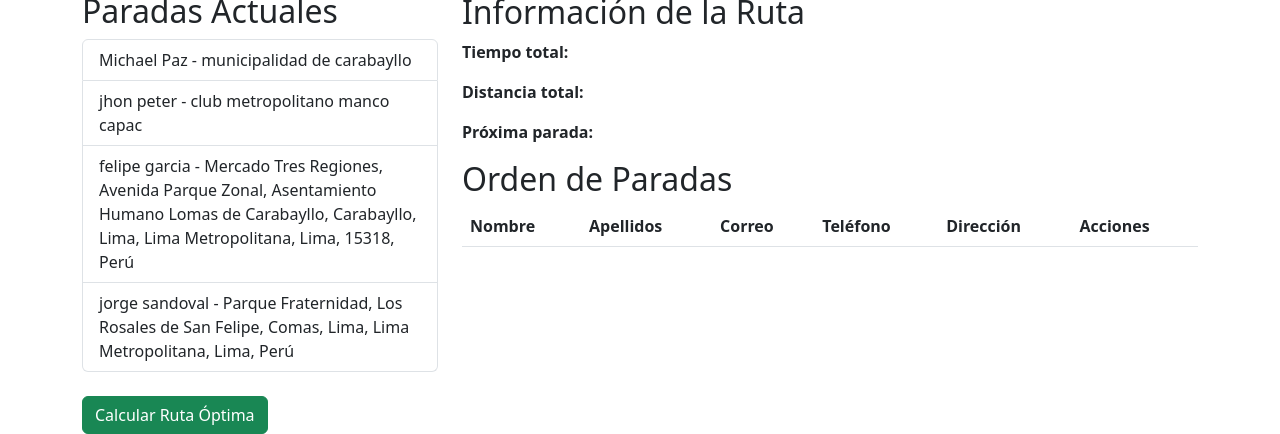
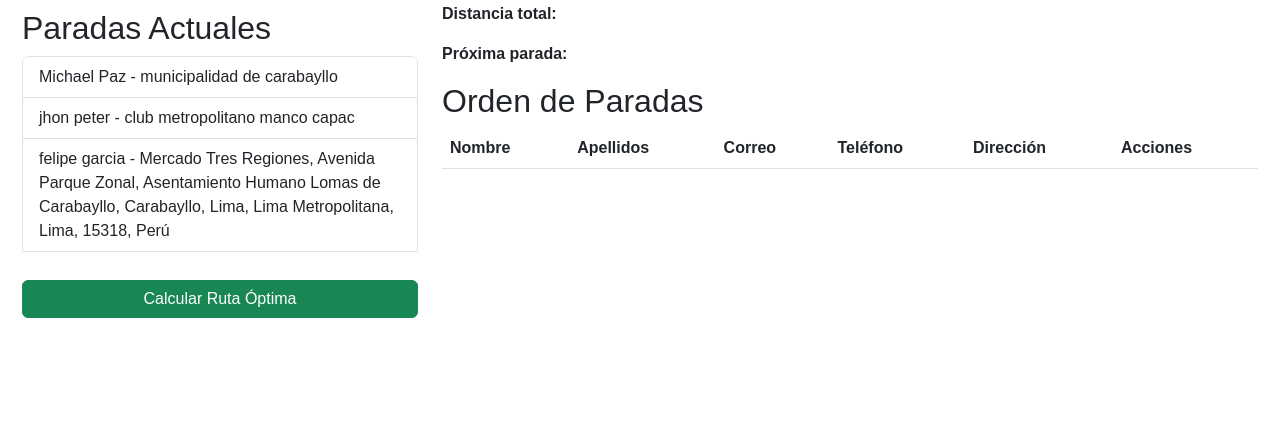
Before and after one commit to michito21/workflow-turista, a Flask app: page / in a window 1280 px wide. Shown: the part 633-1067 px from the top of the page. After the commit the page ends 951 px from the top, so only its background shows below. Run offline with Flask 3, Linux system fonts and the light colour scheme; data comes from the database, SQL or seed files in the repository; lists and menus that the app fills with data are empty; some libraries are stand-ins or nearby versions.

Commit message:
SUBIENDO COPIA 4: Modificamos la interfaz para que tenga una mejor presentacion al ejecutar en android

```diff
--- a/static/css/styles.css
+++ b/static/css/styles.css
@@ -13,3 +13,54 @@
 .sugerencia:hover {
     background-color: #f0f0f0;
 }
+
+/* Estilos generales */
+body {
+    font-family: Arial, sans-serif;
+    padding: 10px;
+}
+
+/* Ajustes para el mapa */
+#map {
+    width: 100%;
+    height: 400px;
+    margin-bottom: 20px;
+}
+
+/* Ajustes para el formulario */
+#form-parada .form-control {
+    margin-bottom: 10px;
+}
+
+/* Ajustes para la lista de paradas */
+#lista-paradas {
+    max-height: 200px;
+    overflow-y: auto;
+}
+
+/* Ajustes para la tabla */
+.table-responsive {
+    overflow-x: auto;
+}
+
+/* Ajustes para los botones */
+.btn {
+    margin-bottom: 10px;
+}
+
+/* Ajustes para las sugerencias de direcciones */
+.sugerencias {
+    border: 1px solid #ccc;
+    max-height: 150px;
+    overflow-y: auto;
+    margin-top: 5px;
+}
+
+.sugerencia {
+    padding: 10px;
+    cursor: pointer;
+}
+
+.sugerencia:hover {
+    background-color: #f0f0f0;
+}
--- a/static/js/main.js
+++ b/static/js/main.js
@@ -3,6 +3,11 @@
 L.tileLayer('https://{s}.tile.openstreetmap.org/{z}/{x}/{y}.png', {
     maxZoom: 19,
 }).addTo(map);
+
+// Ajustar el tamaño del mapa al cambiar el tamaño de la ventana
+window.addEventListener('resize', () => {
+    map.invalidateSize();
+});
 
 // Variable para almacenar el marcador de la ubicación actual
 let ubicacionActualMarker = null;
--- a/templates/index.html
+++ b/templates/index.html
@@ -9,11 +9,11 @@
     <link rel="stylesheet" href="{{ url_for('static', filename='css/styles.css') }}">
 </head>
 <body>
-    <div class="container mt-4">
+    <div class="container-fluid mt-3">
         <h1 class="text-center">Ruta Óptima</h1>
         <div class="row">
             <!-- Formulario para agregar paradas -->
-            <div class="col-md-4">
+            <div class="col-md-4 col-12">
                 <h2>Agregar Parada</h2>
                 <form id="form-parada" class="mb-4">
                     <div class="mb-3">
@@ -37,28 +37,29 @@
                         <input type="text" id="direccion" name="direccion" class="form-control" required>
                         <div id="sugerencias" class="sugerencias"></div>
                     </div>
-                    <button type="submit" class="btn btn-primary">Agregar Parada</button>
+                    <button type="submit" class="btn btn-primary w-100">Agregar Parada</button>
                 </form>
 
                 <h2>Paradas Actuales</h2>
                 <ul id="lista-paradas" class="list-group mb-4"></ul>
 
-                <button id="calcular-ruta" class="btn btn-success">Calcular Ruta Óptima</button>
+                <button id="calcular-ruta" class="btn btn-success w-100">Calcular Ruta Óptima</button>
             </div>
 
             <!-- Mapa y orden de paradas -->
-            <div class="col-md-8">
+            <div class="col-md-8 col-12">
                 <h2>Mapa de Ruta</h2>
-                <div id="map" style="height: 500px;"></div>
+                <div id="map" style="height: 400px;"></div>
 
-                <h2>Información de la Ruta</h2>
-                <div id="info-ruta">
+                <h2 class="mt-3">Información de la Ruta</h2>
+                <div id="info-ruta" class="mb-3">
                     <p><strong>Tiempo total:</strong> <span id="tiempo-total"></span></p>
                     <p><strong>Distancia total:</strong> <span id="distancia-total"></span></p>
                     <p><strong>Próxima parada:</strong> <span id="siguiente-parada"></span></p>
                 </div>
 
                 <h2>Orden de Paradas</h2>
+                <div class="table-responsive">
                     <table id="orden-paradas" class="table table-striped">
                         <thead>
                             <tr>
@@ -77,6 +78,7 @@
                 </div>
             </div>
         </div>
+    </div>
 
     <script src="https://cdnjs.cloudflare.com/ajax/libs/leaflet/1.7.1/leaflet.js"></script>
     <script src="https://cdn.jsdelivr.net/npm/bootstrap@5.3.0/dist/js/bootstrap.bundle.min.js"></script>
```
Lines whose indentation alone changed are shown as unchanged.
